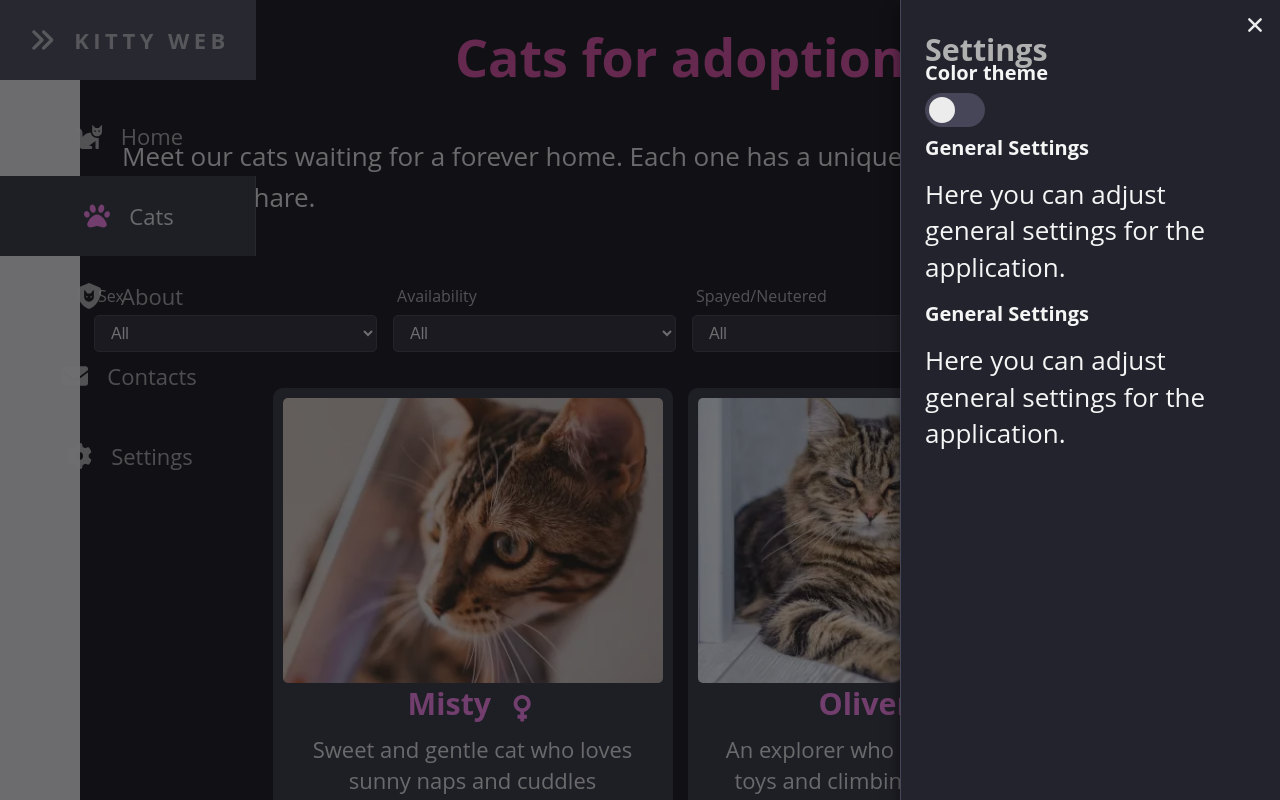
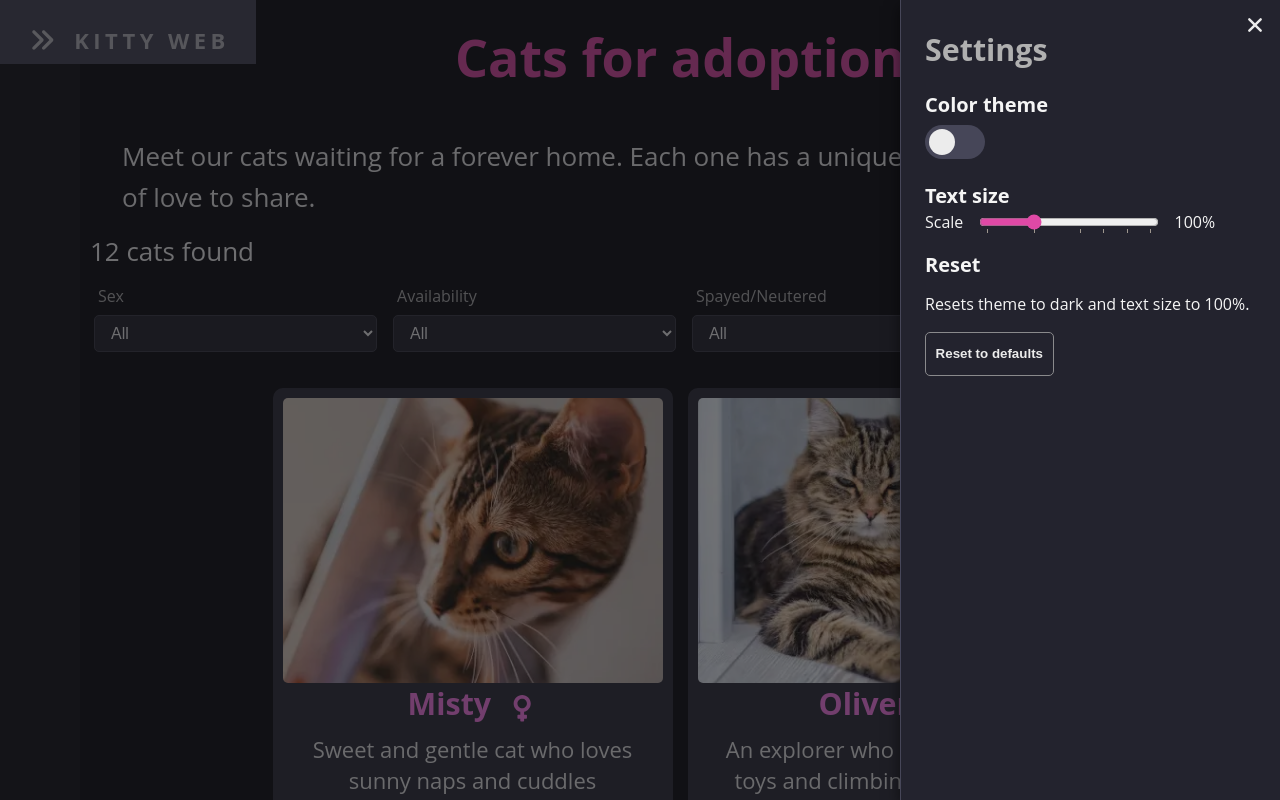
Before and after one commit to Alena0490/Cat-adoption-app, a React (Create React App) app in the folder cat-hub/: page /cats in a window 1280 px wide. Both pictures are taken after a click on the button "Settings". Shown: the top 800 px of the page. Built offline with nearby package versions, Linux system fonts and the light colour scheme.

Commit message:
adding the text size setting and the reset button, fixing background color for about and link color for contacts

```diff
--- a/cat-hub/src/components/Menu.css
+++ b/cat-hub/src/components/Menu.css
@@ -5,6 +5,23 @@
     background-color: var(--bg-primary-lighter);
     transition: all var(--transition-speed) var(--transition-timing);
     z-index: 5;
+     overflow-x: auto;
+    overscroll-behavior-inline: contain;
+    white-space: nowrap;     /* drž položky v řádku */
+    scrollbar-gutter: stable both-edges;
+    -webkit-overflow-scrolling: touch;
+}
+
+.navbar::-webkit-scrollbar {
+    width: 0.25rem;
+}
+
+.navbar::-webkit-scrollbar-track {
+    background-color: #1e1e24;
+}
+
+.navbar::-webkit-scrollbar-thumb {
+    background-color: #6649b8;
 }
 
 .navbar ul {
--- a/cat-hub/src/components/SettingsContent.css
+++ b/cat-hub/src/components/SettingsContent.css
@@ -1,4 +1,10 @@
+.settings-section {
+    margin: 1rem 0;
+}
 
+.settings-section p {
+    font-size: var(--fs-base);
+}
 
 .theme-label {
     position: relative;
@@ -9,12 +15,18 @@
     display: inline-block;
     z-index: 8;
     margin: 0.5rem 0;
+    cursor: pointer;
 }
 
-input#theme-toggle {
+.theme-toggle {
   opacity: 0;
   width: 0;
   height: 0;
+}
+
+.theme-toggle:focus-visible + .slider {
+    outline: 2px solid var(--focus-ring, var(--color-info));
+    outline-offset: 3px;
 }
 
 .slider {
@@ -23,7 +35,7 @@ input#theme-toggle {
   inset: 0;
   background-color: var(--bg-primary-lighter);
   border-radius: 34px;
-  transition: background-color 0.4s;
+  transition: background-color .25s, box-shadow .25s;
 }
 
 .slider::before {
@@ -35,7 +47,7 @@ input#theme-toggle {
   bottom: 4px;
   background-color: var(--text-secondary);
   border-radius: 50%;
-  transition: transform 0.4s;
+  transition: transform 0.25s;
 }
 
 input:checked + .slider {
@@ -46,3 +58,38 @@ input:checked + .slider::before {
   transform: translateX(26px);
   background-color: var( --bg-secondary);
 }
+
+#text-size-range {
+    accent-color: var(--icon-secondary);
+    inline-size: clamp(80px, 14vw, 200px);
+    margin-block: .2rem;
+}
+
+label[for="text-size-range"],
+#text-size-range,
+output[for="text-size-range"] {
+  display: inline-flex;
+  align-items: center;
+  vertical-align: middle;
+  line-height: 1;
+}
+
+label[for="text-size-range"] {
+    margin-inline-end: .5rem;
+}
+
+#text-size-range {
+    margin-inline: .5rem;
+}
+
+output[for="text-size-range"] {
+    margin-inline-start: .5rem;
+    min-width: 3.5ch;
+    text-align: right;
+}
+
+@media (prefers-reduced-motion: reduce) {
+    .slider, .slider::before {
+        transition: none;
+    }
+}
--- a/cat-hub/src/components/SettingsContent.js
+++ b/cat-hub/src/components/SettingsContent.js
@@ -1,49 +1,102 @@
 import "./SettingsContent.css";
-import { useState } from "react";
+import { useState, useEffect } from "react";
+
+// --- Reset buttn component---
+function ResetSettings({ onReset }) {
+
+  return (
+    <button type="button" className="btn btn-secondary" onClick={onReset}>
+      Reset to defaults
+    </button>
+  );
+}
 
 const SettingsContent = () => {
+  // ----- Theme (default dark) -----
+  const [isLight, setIsLight] = useState(
+    () => localStorage.getItem("theme") === "light"
+  );
 
-    const saved = localStorage.getItem('theme');
-    document.documentElement.classList.toggle('light-theme', saved === 'light');
+  useEffect(() => {
+    document.documentElement.classList.toggle("light-theme", isLight);
+    localStorage.setItem("theme", isLight ? "light" : "dark");
+  }, [isLight]);
 
-    const [isLight, setIsLight] = useState(
-    document.documentElement.classList.contains("light-theme")
-);
-function toggleTheme(e) {
-    const light = e.target.checked;
-    setIsLight(light);
-    document.documentElement.classList.toggle("light-theme", light);
-    localStorage.setItem("theme", light ? "light" : "dark");
-}
+  const toggleTheme = (e) => setIsLight(e.target.checked);
+
+  // ----- Font scale -----
+  const FONT_SCALE_KEY = "fontScale";
+  const [fontScale, setFontScale] = useState(() => {
+    const v = Number(localStorage.getItem(FONT_SCALE_KEY));
+    return Number.isFinite(v) && v > 0 ? v : 1;
+  });
+
+  useEffect(() => {
+    document.documentElement.style.setProperty("--font-scale", String(fontScale));
+    localStorage.setItem(FONT_SCALE_KEY, String(fontScale));
+  }, [fontScale]);
+
+//   Reset handler
+  const handleReset = () => {
+  ["theme","fontScale","density","reduced"].forEach(k => localStorage.removeItem(k));
+  document.documentElement.classList.remove("light-theme");   // zpět na dark
+  document.documentElement.style.setProperty("--font-scale", "1"); // text 100%
+  setIsLight(false);
+  setFontScale(1);
+};
 
   return (
     <article className="settings-content">
       <div className="settings-section">
         <h3>Color theme</h3>
-                    <label for="theme-toggle" className="theme-label">
+        <label htmlFor="theme-toggle" className="theme-label">
           <input
+            id="theme-toggle"
+            className="theme-toggle"
             type="checkbox"
             checked={isLight}
             onChange={toggleTheme}
             aria-label="Color theme toggle"
-                            className="theme-toggle"
-                            id="theme-toggle"
+            role="switch"
+            aria-checked={isLight}
           />
-                            <span class="slider"></span>
+          <span className="slider" />
         </label>
       </div>
 
-                <div className="settings-section">
-                    <h3>General Settings</h3>
-                    <p>Here you can adjust general settings for the application.</p>
+      <div className="settings-section" aria-labelledby="text-size">
+        <h3 id="text-size">Text size</h3>
+        <label htmlFor="text-size-range">Scale</label>
+            <input
+            id="text-size-range"
+            type="range"
+            min="0.9"
+            max="1.25"
+            step="0.05"
+            list="text-size-marks"
+            value={fontScale}
+            onChange={(e) => setFontScale(parseFloat(e.target.value))}
+            />
+            <datalist id="text-size-marks">
+            <option value="0.9" />
+            <option value="1.0" />
+            <option value="1.1" />
+            <option value="1.15" />
+            <option value="1.2" />
+            <option value="1.25" />
+            </datalist>
+            <output htmlFor="text-size-range" aria-live="polite">
+            {Math.round(fontScale * 100)}%
+            </output>
       </div>
 
       <div className="settings-section">
-                    <h3>General Settings</h3>
-                    <p>Here you can adjust general settings for the application.</p>
+        <h3>Reset</h3>
+        <p>Resets theme to dark and text size to 100%.</p>
+        <ResetSettings onReset={handleReset} />
       </div>
     </article>
-    )
-}
+  );
+};
 
 export default SettingsContent;
--- a/cat-hub/src/components/SettingsSidebar.css
+++ b/cat-hub/src/components/SettingsSidebar.css
@@ -36,6 +36,10 @@
   right: .75rem;
 }
 
+h2#settings-title {
+    margin-bottom: 2rem;
+}
+
 /* Open settings*/
 @keyframes slide-in {
   to { transform: translateX(0); }
--- a/cat-hub/src/index.css
+++ b/cat-hub/src/index.css
@@ -1,6 +1,7 @@
 
 :root {
-    font-size: 16px;
+    font-size: calc(16px * var(--font-scale, 1));
+    --font-scale: 1;
     font-family: "Open Sans", sans-serif;
 
 /* Text colors */
@@ -79,7 +80,7 @@
     --accent-primary-border: #ffc8f5;
 
     /*Transition*/
-    --transition-speed-fast: 0.2s
+    --transition-speed-fast: 0.2s;
     --transition-speed: 0.3s;
     --transition-speed-slow: 0.4s;
     --transition-timing: ease-out;
@@ -89,9 +90,8 @@
     --footer-h: 3.5rem;
 
     --s-1:.5rem; --s-2:.75rem; --s-3:1rem; --s-4:1.5rem; --s-5:2rem;
-    --radius-sm:.5rem; --radius-md:.75rem;
     --shadow-sm: 0 0.125rem 0.25rem rgba(0,0,0,.1);
-    -shadow-md: 0 0.5rem 1.125rem rgba(0,0,0,.3);
+    --shadow-md: 0 0.5rem 1.125rem rgba(0,0,0,.3);
     --shadow-strong: 0 6px 14px rgba(0, 0, 0, .55);
 
     /* Radius */
@@ -124,8 +124,6 @@
 
   --bg-primary: #f6f7f9;
   --bg-primary-transparent: #f6f7f9b0;
-  --bg-secondary: #ffffff;
-  --bg-secondary-transparent: #ffffffb0;
   --bg-primary-lighter: #c0c2cc;
   --bg-primary-dark: #e9ebf2;
 
@@ -158,16 +156,16 @@
   --color-info-light: #90caf9;
 
   --s-1:.5rem; --s-2:.75rem; --s-3:1rem; --s-4:1.5rem; --s-5:2rem;
-    --radius-sm:.5rem; --radius-md:.75rem;
     --shadow-sm: 0 0.125rem 0.25rem rgba(100, 100, 100, 0.1);
     -shadow-md: 0 0.5rem 1.125rem rgba(100, 100, 100, 0.3);
     --shadow-strong: 0 6px 14px rgba(100, 100, 100, 0.55);
 
 }
 
-html {
+html, body {
     scroll-behavior: smooth;
-    overflow-x: hidden
+    overflow-x: hidden;
+    background-color: var(--bg-secondary);
 }
 
 * {
@@ -177,8 +175,8 @@ html {
 }
 
 body {
-    background-color: #f0f0f0;
-    color: rgb(12, 12, 12);
+    background-color: var(--bg-secondary);
+    color: var(--text-primary);
     overflow-x: hidden;
 }
 
--- a/cat-hub/src/pages/About.css
+++ b/cat-hub/src/pages/About.css
@@ -18,21 +18,21 @@
 }
 
 .about-intro .lead {
-    color: var(--text-inverse);
+    color: var(--text-secondary);
     /* font-size: 1.125rem; */
     line-height: 1.55;
     margin: 0 0 .5rem;
 }
 
 .about-intro p {
-    color: var(--text-inverse-muted);
+    color: var(--text-muted);
     line-height: 1.5;
     max-width: 60ch;
     margin: 0;
 }
 
 .about-intro strong {
-    color: var(--text-inverse-strong);
+    color: var(--text-secondary);
 }
 
 .about a {
--- a/cat-hub/src/pages/Contacts.css
+++ b/cat-hub/src/pages/Contacts.css
@@ -10,6 +10,21 @@
     padding: 1rem 0 0;
     background-color: var(--bg-secondary);
     color: var(--text-secondary);
+}
+
+.contacts.page a {
+    color: var(--icon-secondary);
+    transition: color var(--transition-speed) var(--transition-timing);
+}
+
+.contacts.page a:hover {
+    color: var(--icon-primary);
+}
+
+.section-lead {
+    color: var(--text-secondary);
+    margin-top: .25rem;
+    max-width: 70ch;
 }
 
 #contact-info {
--- a/cat-hub/src/pages/Error.css
+++ b/cat-hub/src/pages/Error.css
@@ -1,3 +1,4 @@
+
 .error {
     --footer-h: 64px;
     position: relative;
@@ -153,6 +154,12 @@
     outline-offset: 2px;
 }
 
+@media screen and (max-width: 900px) {
+    .error {
+        min-height: 95vh;
+    }
+}
+
 @media  screen and (max-width: 600px) {
     .error {
         padding: clamp(16px, 3vw, 32px);
--- a/cat-hub/src/pages/Home.css
+++ b/cat-hub/src/pages/Home.css
@@ -1,49 +1,3 @@
-:root {
-    font-size: 16px;
-    font-family: "Open Sans", sans-serif;
-
-    /* Text colors */
-  --text-primary: #f5f5f5;
-  --text-secondary: #ececec;
-  --text-muted: #b0b0b0;
-  --text-inverse: #141418;
-
-  /* Background colors */
-  --bg-primary: #23232e;
-  --bg-primary-light: #2e2e3a;
-  --bg-primary-dark: #1a1a23;
-
-  --bg-secondary: #141418;
-  --bg-secondary-light: #1d1d25;
-  --bg-secondary-dark: #0d0d12;
-
-  /* Accent / Icon colors */
-  --icon-primary: #ff7eee;
-  --icon-primary-light: #ffa3f3;
-  --icon-primary-dark: #e352c7;
-
-  --icon-secondary: #df49a6;
-  --icon-secondary-light: #f178bd;
-  --icon-secondary-dark: #b93084;
-
-     /*Status colors*/
-  --color-success: #4caf50;
-  --color-success-light: #81c784;
-
-  --color-error: #f44336;
-  --color-error-light: #e57373;
-
-  --color-warning: #ff9800;
-  --color-warning-light: #ffb74d;
-
-  --color-info: #2196f3;
-  --color-info-light: #64b5f6;
-
- /*Transition*/
-    --transition-speed: 0.3s;
-    --transition-timing: ease-out;
-}
-
 
 section.hero {
     width: 100%;
```
Lines whose indentation alone changed are shown as unchanged.
